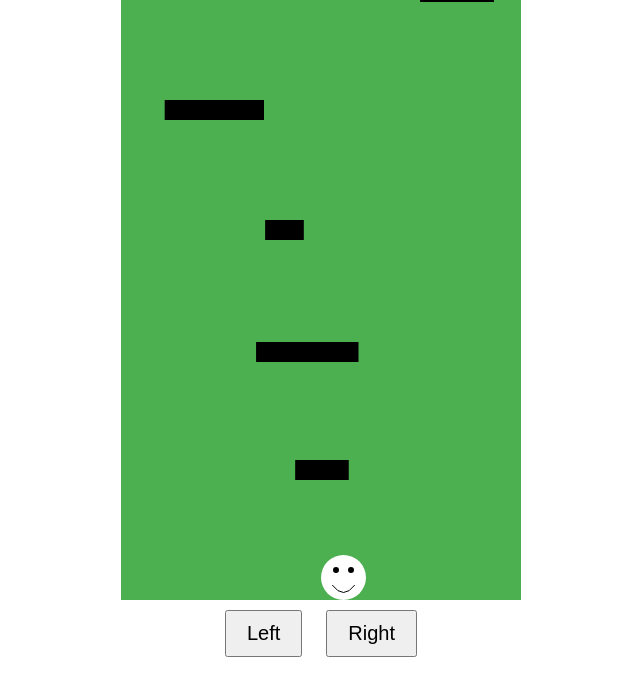
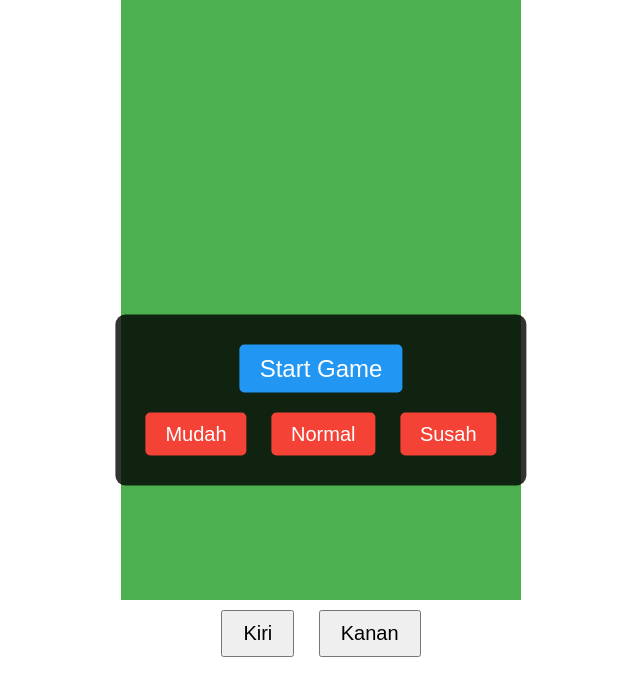
Before and after one commit to Zhafran223/crossy-road, a plain HTML site: page index.html in a window 1280 px wide. Shown: the whole page, without its empty margins (319-959 px from the left). Drawn offline with Linux system fonts and the light colour scheme.

Commit message:
index.html

```diff
--- a/index.html
+++ b/index.html
@@ -10,6 +10,7 @@
             padding: 0;
             overflow: hidden;
             text-align: center; /* Menengahkan tombol */
+            font-family: Arial, sans-serif;
         }
         canvas {
             display: block;
@@ -28,17 +29,64 @@
             font-size: 24px;
             color: white;
         }
+        #startMenu {
+            position: absolute;
+            top: 50%;
+            left: 50%;
+            transform: translate(-50%, -50%);
+            text-align: center;
+            padding: 20px;
+            background: rgba(0, 0, 0, 0.8);
+            border-radius: 10px;
+        }
+        #startBtn {
+            font-size: 24px;
+            padding: 10px 20px;
+            margin: 10px;
+            background-color: #2196F3;
+            color: white;
+            border: none;
+            border-radius: 5px;
+            cursor: pointer;
+        }
+        #startBtn:hover {
+            background-color: #0b7dda;
+        }
+        .difficulty-btn {
+            font-size: 20px;
+            padding: 10px 20px;
+            margin: 10px;
+            background-color: #f44336;
+            color: white;
+            border: none;
+            border-radius: 5px;
+            cursor: pointer;
+        }
+        .difficulty-btn:hover {
+            background-color: #d32f2f;
+        }
     </style>
 </head>
 <body>
     <canvas id="gameCanvas" width="400" height="600"></canvas>
-  <div id="score">
-    Score: 0
-  </div> <button id="restartBtn" style="display:none;">Restart</button> <button id="moveLeftBtn" class="control-btn">Left</button> <button id="moveRightBtn" class="control-btn">Right</button>
+    <div id="score">Score: 0</div>
+    <div id="startMenu">
+        <button id="startBtn">Start Game</button>
+        <br>
+        <button class="difficulty-btn" data-difficulty="easy">Mudah</button>
+        <button class="difficulty-btn" data-difficulty="normal">Normal</button>
+        <button class="difficulty-btn" data-difficulty="hard">Susah</button>
+    </div>
+    <button id="moveLeftBtn" class="control-btn">Kiri</button>
+    <button id="moveRightBtn" class="control-btn">Kanan</button>
     <script>
         var canvas = document.getElementById("gameCanvas");
         var ctx = canvas.getContext("2d");
         var score = 0;
+        var gameInterval;
+        var animationFrameId;
+        var difficulty = "normal"; // Default difficulty
+        var obstacleSpeed = 2; // Default obstacle speed
 
         // Objek player
         var player = {
@@ -49,14 +97,12 @@
             color: "#FFFFFF",
             alive: true,
             draw: function () {
-            // Gambar lingkaran sebagai wajah
                 ctx.beginPath();
                 ctx.arc(this.x + this.width / 2, this.y + this.height / 2, this.width / 2, 0, Math.PI * 2);
                 ctx.fillStyle = this.color;
                 ctx.fill();
                 ctx.closePath();
 
-            // Gambar mata
                 ctx.beginPath();
                 ctx.arc(this.x + this.width / 3, this.y + this.height / 3, 3, 0, Math.PI * 2);
                 ctx.arc(this.x + 2 * this.width / 3, this.y + this.height / 3, 3, 0, Math.PI * 2);
@@ -64,7 +110,6 @@
                 ctx.fill();
                 ctx.closePath();
 
-            // Gambar mulut
                 ctx.beginPath();
                 ctx.moveTo(this.x + this.width / 4, this.y + 2 * this.height / 3);
                 ctx.quadraticCurveTo(this.x + this.width / 2, this.y + this.height, this.x + 3 * this.width / 4, this.y + 2 * this.height / 3);
@@ -74,15 +119,15 @@
             },
             die: function () {
                 this.alive = false;
-            document.getElementById("restartBtn").style.display = "block";
+                clearInterval(gameInterval);
+                cancelAnimationFrame(animationFrameId);
+                document.getElementById("startMenu").style.display = "block"; // Tampilkan menu awal
                 alert("Kamu menabrak rintangan! Mohon coba lagi :P");
             }
         };
 
-    // Array untuk menyimpan rintangan
         var obstacles = [];
 
-    // Fungsi untuk membuat rintangan acak
         function createObstacle() {
             var obstacleWidth = Math.random() * 100 + 20;
             var obstacleHeight = 20;
@@ -91,7 +136,6 @@
             obstacles.push({ x: obstacleX, y: obstacleY, width: obstacleWidth, height: obstacleHeight });
         }
 
-    // Fungsi untuk menggambar rintangan
         function drawObstacles() {
             for (var i = 0; i < obstacles.length; i++) {
                 ctx.fillStyle = "#000";
@@ -99,20 +143,17 @@
             }
         }
 
-    // Fungsi untuk mengupdate posisi rintangan
         function updateObstacles() {
             for (var i = 0; i < obstacles.length; i++) {
-            obstacles[i].y += 2; // Kecepatan rintangan
-            // Hapus rintangan jika sudah di luar layar
+                obstacles[i].y += obstacleSpeed;
                 if (obstacles[i].y > canvas.height) {
                     obstacles.splice(i, 1);
-                score++; // Tambah skor setiap kali melewati rintangan
+                    score++;
                     updateScore();
                 }
             }
         }
 
-    // Fungsi untuk mengupdate posisi player
         function movePlayer(direction) {
             if (player.alive) {
                 if (direction === "left" && player.x > 0) {
@@ -123,11 +164,24 @@
             }
         }
 
-    // Fungsi untuk memulai permainan
+        function resetGame() {
+            player.x = canvas.width / 2;
+            player.y = canvas.height - 45;
+            player.alive = true;
+            score = 0;
+            obstacles = [];
+            updateScore();
+            clearInterval(gameInterval);
+            cancelAnimationFrame(animationFrameId);
+        }
+
         function startGame() {
-        setInterval(function () {
+            resetGame();
+            document.getElementById("startMenu").style.display = "none";
+            document.getElementById("score").style.display = "block";
+            gameInterval = setInterval(function () {
                 createObstacle();
-        }, 1000); // Interval antara munculnya rintangan
+            }, 1000);
 
             document.addEventListener("keydown", function (event) {
                 if (player.alive) {
@@ -142,7 +196,6 @@
             gameLoop();
         }
 
-    // Fungsi untuk mengecek tabrakan antara player dan rintangan
         function checkCollision() {
             for (var i = 0; i < obstacles.length; i++) {
                 var obstacle = obstacles[i];
@@ -157,14 +210,12 @@
             }
         }
 
-    // Fungsi untuk menggambar ulang layar game
         function draw() {
             ctx.clearRect(0, 0, canvas.width, canvas.height);
             player.draw();
             drawObstacles();
         }
 
-    // Fungsi untuk update game
         function update() {
             if (player.alive) {
                 updateObstacles();
@@ -173,45 +224,47 @@
             draw();
         }
 
-    // Main game loop
         function gameLoop() {
             update();
-        requestAnimationFrame(gameLoop);
+            if (player.alive) {
+                animationFrameId = requestAnimationFrame(gameLoop);
+            }
         }
 
-    // Fungsi untuk merestart permainan
-    function restartGame() {
-        player.alive = true;
-        player.x = canvas.width / 2;
-        player.y = canvas.height - 45;
-        obstacles = [];
-        score = 0;
-        updateScore();
-        document.getElementById("restartBtn").style.display = "none";
-    }
-
-    // Fungsi untuk mengupdate skor
         function updateScore() {
             document.getElementById("score").textContent = "Score: " + score;
         }
 
-    // Memulai permainan
-    startGame();
-
-    // Event listener untuk tombol restart
-    document.getElementById("restartBtn").addEventListener("click", function() {
-        restartGame();
-    });
-
-    // Event listener untuk tombol gerak ke kiri
         document.getElementById("moveLeftBtn").addEventListener("click", function() {
             movePlayer("left");
         });
 
-    // Event listener untuk tombol gerak ke kanan
         document.getElementById("moveRightBtn").addEventListener("click", function() {
             movePlayer("right");
         });
+
+        document.getElementById("startBtn").addEventListener("click", function() {
+            startGame();
+        });
+
+        var difficultyButtons = document.getElementsByClassName("difficulty-btn");
+        for (var i = 0; i < difficultyButtons.length; i++) {
+            difficultyButtons[i].addEventListener("click", function() {
+                difficulty = this.getAttribute("data-difficulty");
+                switch(difficulty) {
+                    case "easy":
+                        obstacleSpeed = 2;
+                        break;
+                    case "normal":
+                        obstacleSpeed = 3;
+                        break;
+                    case "hard":
+                        obstacleSpeed = 4;
+                        break;
+                }
+                startGame();
+            });
+        }
     </script>
 </body>
 </html>
```
Lines whose indentation alone changed are shown as unchanged.
